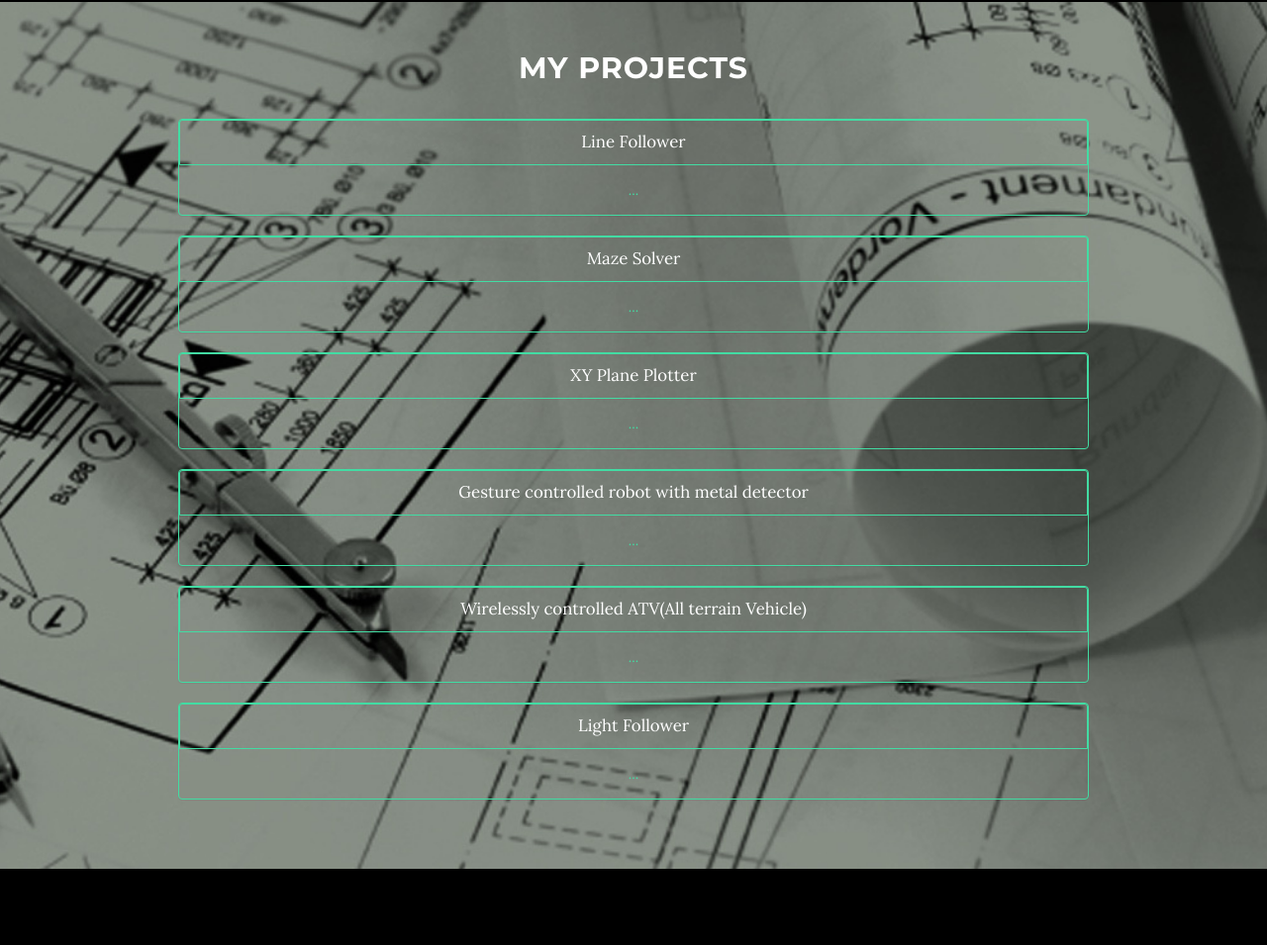
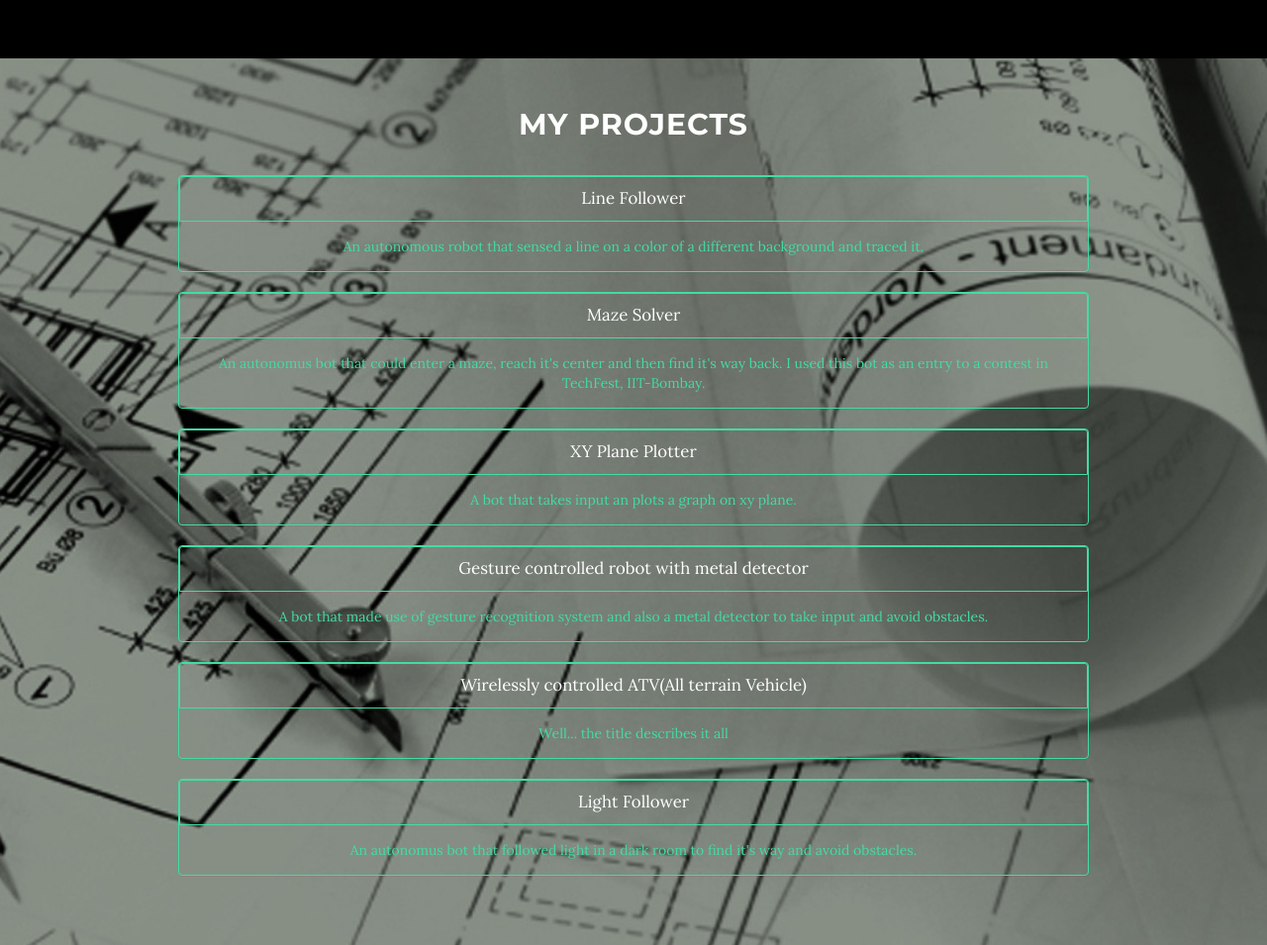
Before and after one commit to faltupatel/faltupatel.github.io, a plain HTML site: page index.html in a window 1280 px wide. Shown: the part 3123-4078 px from the top of the page at 99% size. Drawn offline with Linux system fonts and the light colour scheme; some packages are replaced by stand-ins of ours.

Commit message:
Some more changes

```diff
--- a/css/grayscale.css
+++ b/css/grayscale.css
@@ -258,7 +258,7 @@ a:focus {
 }
 
 .content-section {
-    padding-top: 100px;
+    padding-top: 50px;
 }
 .about-section {
     width: 100%;
--- a/index.html
+++ b/index.html
@@ -123,6 +123,11 @@
                         <th class="text-center">Years</th>
                      </tr>
                      <tr>
+                        <td>O Level (Xth Standard)</td>
+                        <td>Maharaja Agrasen Vidyalaya,<br> Ahmedabad, Gujrat</td>
+                        <td>2011</td>
+                      </tr>
+                     <tr>
                         <td>A Level (XIIth Standard)</td>
                         <td>Maharaja Agrasen Vidyalaya,<br> Ahmedabad, Gujrat</td>
                         <td>2013</td>
@@ -202,27 +207,27 @@
                     <h2>My Projects</h2>
                     <div class="panel panel-primary">
                         <div class="panel-heading"><big>Line Follower</big></div>
-                        <div class="panel-body">...</div>
+                        <div class="panel-body">An autonomous robot that sensed a line on a color of a different background and traced it.</div>
                     </div>
                     <div class="panel panel-primary">
                         <div class="panel-heading"><big>Maze Solver</big></div>
-                        <div class="panel-body">...</div>
+                        <div class="panel-body">An autonomus bot that could enter a maze, reach it's center and then find it's way back. I used this bot as an entry to a contest in TechFest, IIT-Bombay.</div>
                     </div>
                     <div class="panel panel-primary">
                         <div class="panel-heading"><big>XY Plane Plotter</big></div>
-                        <div class="panel-body">...</div>
+                        <div class="panel-body">A bot that takes input an plots a graph on xy plane.</div>
                     </div>
                     <div class="panel panel-primary">
                         <div class="panel-heading"><big>Gesture controlled robot with metal detector</big></div>
-                        <div class="panel-body">...</div>
+                        <div class="panel-body">A bot that made use of gesture recognition system and also a metal detector to take input and avoid obstacles.</div>
                     </div>
                     <div class="panel panel-primary">
                         <div class="panel-heading"><big>Wirelessly controlled ATV(All terrain Vehicle)</big></div>
-                        <div class="panel-body">...</div>
+                        <div class="panel-body">Well... the title describes it all</div>
                     </div>
                     <div class="panel panel-primary">
                         <div class="panel-heading"><big>Light Follower</big></div>
-                        <div class="panel-body">...</div>
+                        <div class="panel-body">An autonomus bot that followed light in a dark room to find it's way and avoid obstacles.</div>
                     </div>
                 </div>
             </div>
```
